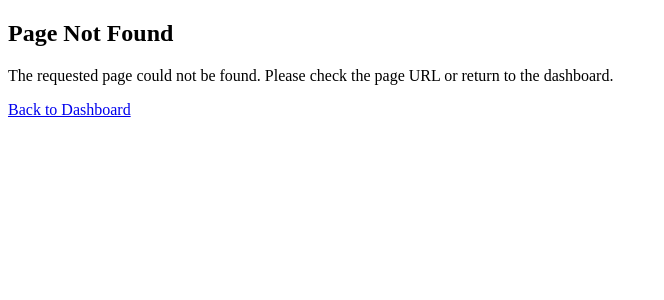
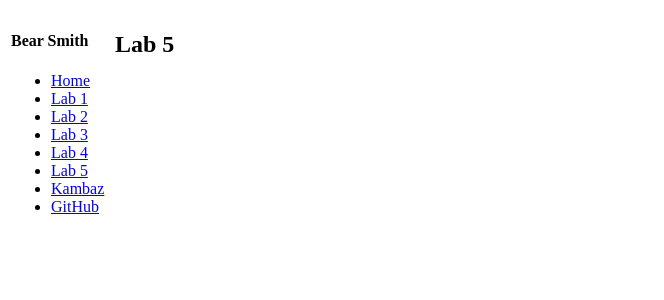
Before and after one commit to bearsmithnu/webdev-client, a Next.js app: page /labs/lab5 in a window 1280 px wide. Before the commit this address had no page. Shown: the top 300 px of the page, without its empty margins (0-664 px from the left). Built offline with nearby package versions, Linux system fonts and the light colour scheme.

Commit message:
an h TWO

```diff
--- /dev/null
+++ b/app/labs/lab5/page.tsx
@@ -0,0 +1,5 @@
+export default function Lab5() {
+  return (
+    <h2>Lab 5</h2>
+  )
+}
```
